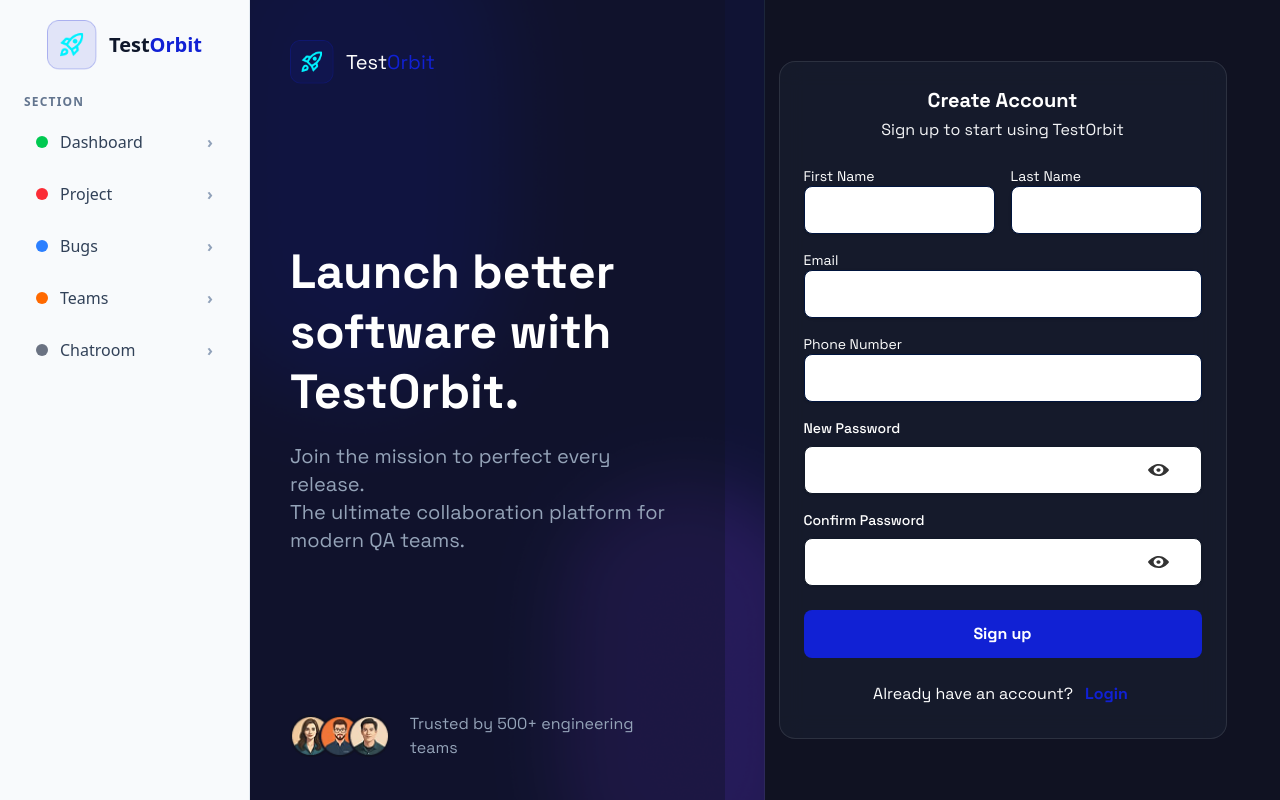
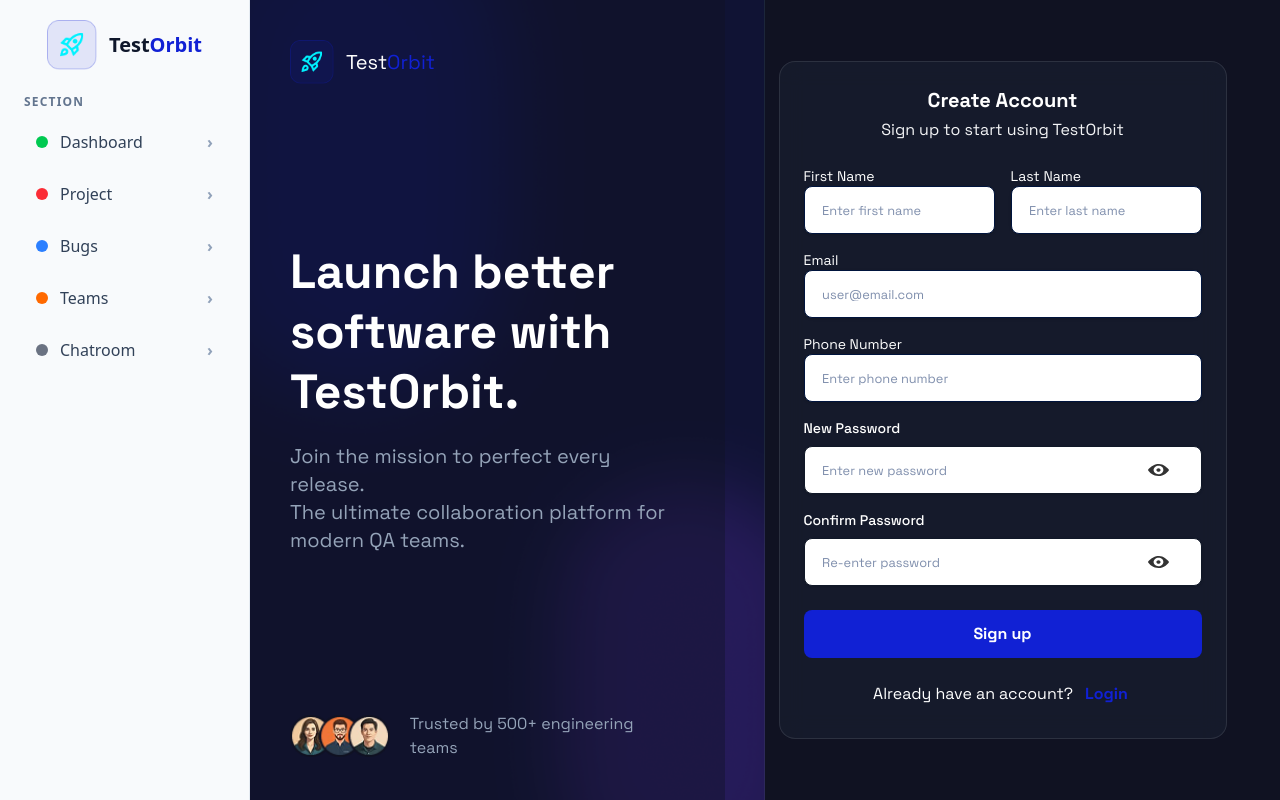
Before and after one commit to Kolawoleabdulazeez/BugTracker, a Next.js app: page /Login/Components/SignupForm in a window 1280 px wide. Built offline with nearby package versions, Linux system fonts and the light colour scheme.

Commit message:
chr: fixed light moode on signup

```diff
--- a/src/Component/Input/Input.tsx
+++ b/src/Component/Input/Input.tsx
@@ -248,7 +248,7 @@ const handleChangeTextArea = (
             ) : (
               <input
                 {...inputProps}
-                className={`text-black bg-transparent w-full pl-[0.8rem] h-full focus:border-primary outline-0 border-0 placeholder:text-color4 placeholder:leading-6 font-normal placeholder:text-[0.8rem]   ${
+                className={`text-black bg-transparent w-full pl-[0.1rem] h-full focus:border-primary outline-0 border-0 placeholder:text-color4 placeholder:leading-6 font-normal placeholder:text-[0.8rem]   ${
                   props.inputClassName
                 }`}
                 placeholder={props.placeholder || ""}
--- a/src/pages/Bugs/Components/Addbugmodal.tsx
+++ b/src/pages/Bugs/Components/Addbugmodal.tsx
@@ -265,7 +265,7 @@ const AddBugModal: React.FC<AddBugModalProps> = ({
           <div className="grid grid-cols-1 gap-4 sm:grid-cols-2">
             {/* Priority — visual toggle buttons */}
             <div>
-              <p className="text-darkPrimary mb-3 !text-sm font-bold mb-1.5">
+              <p className="text-darkPrimary mb-3 !text-sm font-bold ">
                 Priority <span className="text-errorRed mx-1">*</span>
               </p>
               <div className="grid grid-cols-3 gap-2">
--- a/src/pages/Bugs/Components/EditBugModal.tsx
+++ b/src/pages/Bugs/Components/EditBugModal.tsx
@@ -248,7 +248,7 @@ const EditBugModal: React.FC<EditBugModalProps> = ({
           {/* Priority + Severity */}
           <div className="grid grid-cols-1 gap-4 sm:grid-cols-2">
             <div>
-              <p className="text-darkPrimary mb-3 !text-sm font-bold mb-1.5">
+              <p className="text-darkPrimary mb-3 !text-sm font-bold md:mb-1.5">
                 Priority <span className="text-errorRed mx-1">*</span>
               </p>
               <div className="grid grid-cols-3 gap-2">
--- a/src/pages/Bugs/[bugId].tsx
+++ b/src/pages/Bugs/[bugId].tsx
@@ -186,7 +186,7 @@ const BugDetailsPage = () => {
                 </div>
               </div>
               <p className="text-sm dark:text-slate-300 text-slate-700 mb-5">
-                {bug.description || "No description provided."}
+                {bug.title || "No description provided."}
               </p>
 
               {/* Steps to Reproduce */}
--- a/src/pages/Chatroom/index.tsx
+++ b/src/pages/Chatroom/index.tsx
@@ -293,15 +293,15 @@ const Chats = () => {
     <PageLayout
       title="Chatroom"
       showSearch={false}
-      contentClassName="bg-slate-100 dark:bg-gradient-to-br dark:from-gray-900 dark:via-gray-800 dark:to-gray-900"
+      contentClassName="bg-slate-100  !p-0 dark:bg-gradient-to-br dark:from-gray-900 dark:via-gray-800 dark:to-gray-900"
     >
-      <div className="flex h-[calc(100vh-64px)] p-4 gap-3 overflow-hidden">
+      <div className="flex h-[calc(100vh-64px)]  overflow-hidden">
 
         {/* ── LEFT SIDEBAR ──────────────────────────────────────────────── */}
         <div
           className={`
-            w-full sm:w-[280px] lg:w-[300px] flex-shrink-0 flex flex-col
-            rounded-2xl overflow-hidden
+            w-full sm:w-[280px] lg:w-[300px]  flex-shrink-0 flex flex-col
+             overflow-hidden
             bg-white dark:bg-[#1a1d2e]
             border border-slate-200/70 dark:border-white/[0.07]
             shadow-sm
@@ -391,7 +391,7 @@ const Chats = () => {
         <div
           className={`
             flex-1 flex flex-col min-w-0
-            rounded-2xl overflow-hidden
+             overflow-hidden
             bg-white dark:bg-[#1a1d2e]
             border border-slate-200/70 dark:border-white/[0.07]
             shadow-sm
--- a/src/pages/Login/Components/SignupForm.tsx
+++ b/src/pages/Login/Components/SignupForm.tsx
@@ -153,7 +153,7 @@ const SignupForm = ({ setAuthPage }: SignupProp) => {
                     placeholder="Enter first name"
                     labelClassName="text-white font-normal"
                     parentClassName="my-0"
-                    inputClassName="text-sm text-white"
+                    inputClassName="text-sm dark:text-white text-darkPrimary"
                     className="!h-12 transition-all shadow-sm text-[#00143D] font-normal text-base w-full"
                     errortxt={signupForm.formState.errors.firstName?.message}
                   />
@@ -166,7 +166,7 @@ const SignupForm = ({ setAuthPage }: SignupProp) => {
                     label="Last Name"
                     placeholder="Enter last name"
                     parentClassName="my-0"
-                    inputClassName="text-sm text-white"
+                    inputClassName="text-sm dark:text-white text-darkPrimary"
                     labelClassName="text-white font-normal"
                     className="!h-12 transition-all shadow-sm text-[#00143D] font-normal text-base w-full"
                     errortxt={signupForm.formState.errors.lastName?.message}
@@ -180,7 +180,7 @@ const SignupForm = ({ setAuthPage }: SignupProp) => {
                     })}
                     type="email"
                     label="Email"
-                    inputClassName="text-sm text-white"
+                    inputClassName="text-sm dark:text-white text-darkPrimary"
                     placeholder="user@email.com"
                     labelClassName="text-white font-normal"
                     parentClassName="my-0"
@@ -199,7 +199,7 @@ const SignupForm = ({ setAuthPage }: SignupProp) => {
                     placeholder="Enter phone number"
                     labelClassName="text-white font-normal"
                     parentClassName="my-0 "
-                    inputClassName="text-sm text-white border border-red-500"
+                    inputClassName="text-sm dark:text-white text-darkPrimary border border-red-500"
                     className="!h-12 transition-all shadow-sm text-[#00143D] font-normal text-base w-full"
                     errortxt={signupForm.formState.errors.phoneNmber?.message}
                   />
@@ -219,7 +219,7 @@ const SignupForm = ({ setAuthPage }: SignupProp) => {
                         labelClassName="mb-2 font-medium !text-sm text-white"
                         parentClassName="my-0"
                         className="!h-12 transition-all shadow-sm w-full"
-                        inputClassName="text-sm text-white"
+                        inputClassName="text-sm dark:text-white text-darkPrimary"
                         errortxt={
                           signupForm.formState.errors.password?.message as
                             | string
@@ -253,7 +253,7 @@ const SignupForm = ({ setAuthPage }: SignupProp) => {
                         labelClassName="mb-2 font-medium !text-sm text-white"
                         parentClassName="my-0"
                         className="!h-12 transition-all shadow-sm w-full"
-                        inputClassName="text-sm text-white"
+                        inputClassName="text-sm dark:text-white text-darkPrimary"
                         errortxt={
                           signupForm.formState.errors.confirmPassword?.message
                         }
--- a/src/pages/Login/index.tsx
+++ b/src/pages/Login/index.tsx
@@ -53,7 +53,7 @@ const LandingPage = () => {
                 </div>
 
                 {/* Branding image column */}
-                <div className="flex w-full justify-center">
+                {/* <div className="flex w-full justify-center">
                   <div className="relative w-[160px] sm:w-[120px] md:w-[160px] lg:w-[220px]">
                     <Image
                       src={Globe}
@@ -62,13 +62,13 @@ const LandingPage = () => {
                       priority
                     />
                   </div>
-                </div>
+                </div> */}
               </div>
 
               {/* Optional: footer space */}
-              <div className="mt-10 text-center text-xs text-gray-400">
+              {/* <div className="mt-10 text-center text-xs text-gray-400">
                 © {new Date().getFullYear()} TestOrbit. All rights reserved.
-              </div>
+              </div> */}
             </div>
           </div>
         </div>
--- a/src/utils/headers.tsx
+++ b/src/utils/headers.tsx
@@ -63,7 +63,7 @@ export const BUG_HEADERS = [
             : "bg-gray-100 text-gray-600"
         }`}
       >
-        {value}
+        {formatLabel(value)}
       </span>
     ),
   },
```
